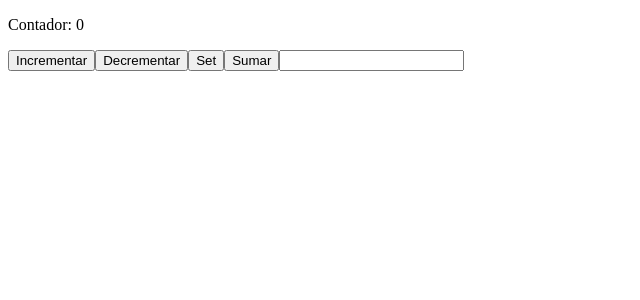
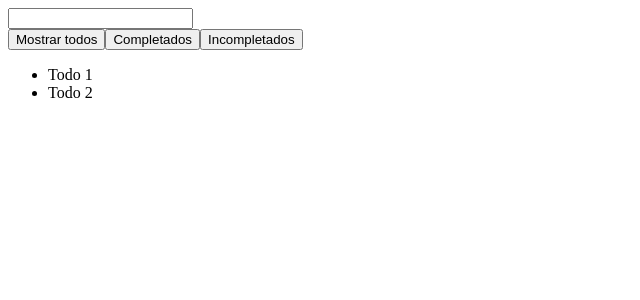
Before and after one commit to MartinCoimbra/practicaRedux, a React (Create React App) app: page / in a window 1280 px wide. Shown: the top 300 px of the page, without its empty margins (0-640 px from the left). Built offline with nearby package versions, Linux system fonts and the light colour scheme.

Commit message:
todo list

```diff
--- a/src/App.jsx
+++ b/src/App.jsx
@@ -1,51 +1,40 @@
-import { useState } from "react";
-import { useDispatch, useSelector } from "react-redux";
+import { useSelector, useDispatch } from "react-redux";
 
-export const reducer = (state = 0, action) => {
-  console.log({ action });
+const initialState = {
+  entities: [],
+};
+
+export const reducer = (state = initialState, action) => {
   switch (action.type) {
-    case "incrementar": {
-      return state + 1;
+    case "todo/add": {
+      return {
+        ...state,
+        entities: [{}],
+      };
     }
-    case "decrementar": {
-      return state - 1;
-    }
-    case "set": {
-      return action.payload;
-    }
-    case "sumar": {
-      return (state += action.payload);
-    }
-    default:
-      return state;
   }
+  return state;
 };
 
 const App = () => {
-  const [valor, setValor] = useState("");
   const dispatch = useDispatch();
-  /* Leemos el valor */
-  const state = useSelector((state) => state);
-  const set = () => {
-    dispatch({ type: "set", payload: valor });
-    setValor("");
-  };
-  const sumar = () => {
-    dispatch({ type: "sumar", payload: valor });
-    setValor("");
-  };
+  const state = useSelector((x) => x);
+  console.log(state);
+
   return (
     <div>
-      <p>Contador: {state}</p>
-      <button onClick={() => dispatch({ type: "incrementar" })}>
-        Incrementar
+      <form>
+        <input />
+      </form>
+      <button onClick={() => dispatch({ type: "todo/add" })}>
+        Mostrar todos
       </button>
-      <button onClick={() => dispatch({ type: "decrementar" })}>
-        Decrementar
-      </button>
-      <button onClick={set}>Set</button>
-      <button onClick={sumar}>Sumar</button>
-      <input value={valor} onChange={(e) => setValor(Number(e.target.value))} />
+      <button>Completados</button>
+      <button>Incompletados</button>
+      <ul>
+        <li>Todo 1</li>
+        <li>Todo 2</li>
+      </ul>
     </div>
   );
 };
```
Also changed, not shown: src/02-conreact.jsx (added, +53 -0 lines).
